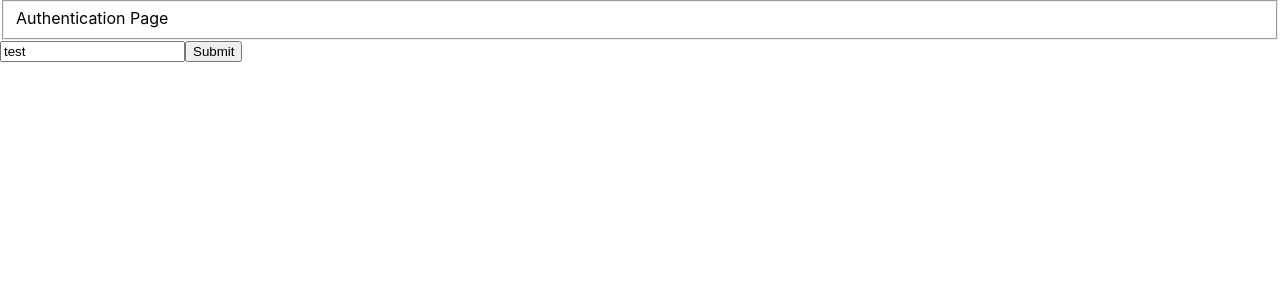
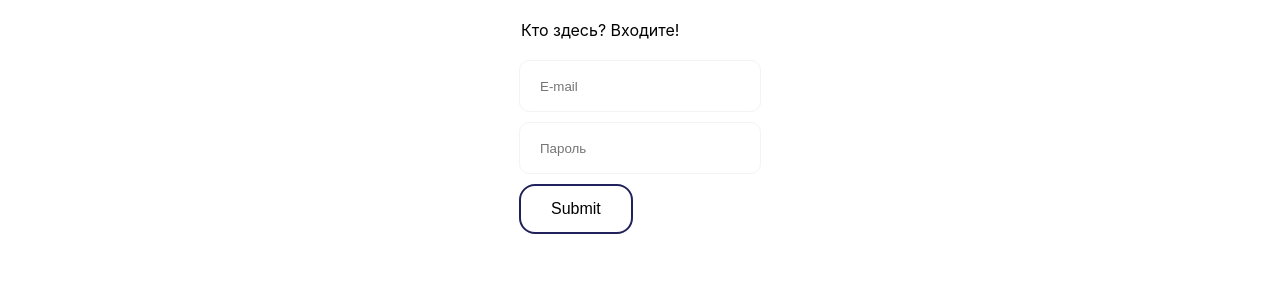
Before and after one commit to Pavelgq/speech-therapy-spa, a React (Create React App) app: page /login in a window 1280 px wide. Shown: the top 300 px of the page. Built offline with nearby package versions, Linux system fonts and the light colour scheme.

Commit message:
make and styled autorization form

```diff
--- a/src/pages/Authentication/index.js
+++ b/src/pages/Authentication/index.js
@@ -2,17 +2,36 @@ import React from 'react'
 
 import { useForm } from 'react-hook-form'
 
+import styles from './styles.module.css'
 
 const Authentication = () => {
-    const { register, handleSubmit } = useForm()
+    const { register, handleSubmit, watch, formState: { errors } } = useForm()
 
     const onSubmit = data => console.log(data);
     return (
-            <form onSubmit={handleSubmit(onSubmit)}>
-                <fieldset>Authentication Page</fieldset>
-                <input defaultValue="test" {...register("login", { required: true, maxLength: 20 })}/>
+            <form className={styles.form} onSubmit={handleSubmit(onSubmit)}>
 
-                 <input type="submit" />
+                <fieldset className={styles.container}>
+                    <legend className={styles.title}>Кто здесь? Входите!</legend>
+                    <input
+                    type="text"
+                    className={styles.field}
+                    placeholder="E-mail"
+                    defaultValue=""
+                    {...register("login", { required: true, maxLength: 20 })}
+                />
+                {errors.login && <span className={styles.error}>Ошибки </span>}
+                <input
+                    type="password"
+                    className={styles.field}
+                    placeholder="Пароль"
+                    defaultValue=""
+                    {...register("password", { required: true })}
+                />
+                {errors.login && <span className={styles.error}>Ошибки </span>}
+                 <input type="submit" className={styles.button} />
+                </fieldset>
+
             </form>
     )
 }
--- /dev/null
+++ b/src/pages/Authentication/styles.module.css
@@ -0,0 +1,53 @@
+.form {
+    display: flex;
+    flex-direction: column;
+    align-items: center;
+}
+
+.container {
+    display: flex;
+    flex-direction: column;
+    align-items: start;
+
+    border: 0;
+    border-radius: 10px;
+    padding: 10px 30px;
+    margin-top: 20px;
+}
+
+.title {
+    border: 0;
+    margin-bottom: 10px;
+
+    font-size: 16px;
+}
+
+.field {
+    height: 30px;
+    width: 200px;
+    padding: 10px 20px;
+    margin-bottom: 10px;
+
+    border: 1px solid #F1F3F6;
+    border-radius: 10px;
+}
+
+.button {
+    height: 50px;
+    border: 2px solid #22215B;
+    border-radius: 16px;
+    padding: 0px 30px;
+
+    background-color: transparent;
+
+    font-size: 16px;
+}
+
+.button:hover {
+    background-color: #22215B;
+    color: #E6E5FF;
+}
+
+.button:active {
+    opacity: 70%;
+}
```
